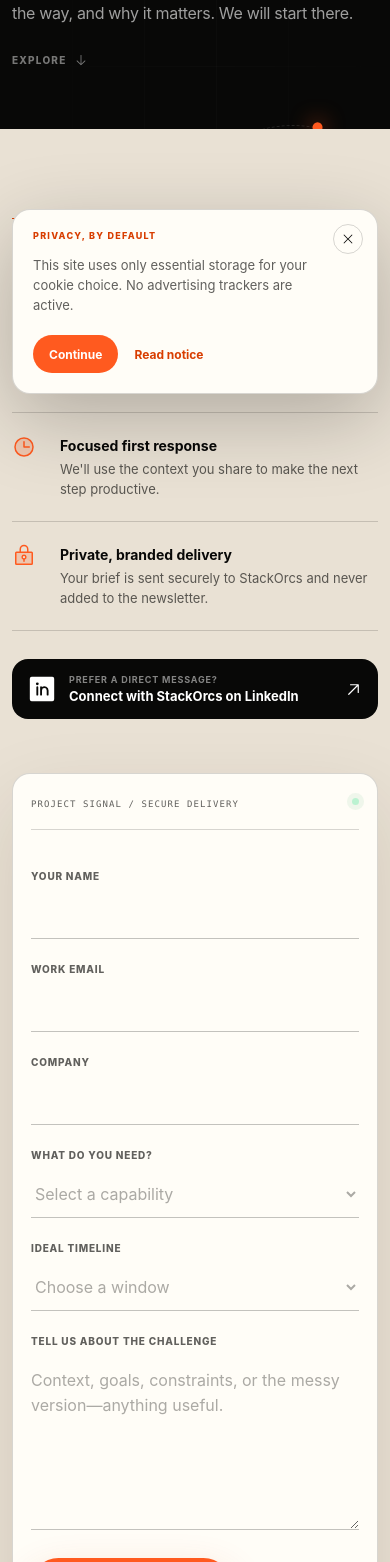
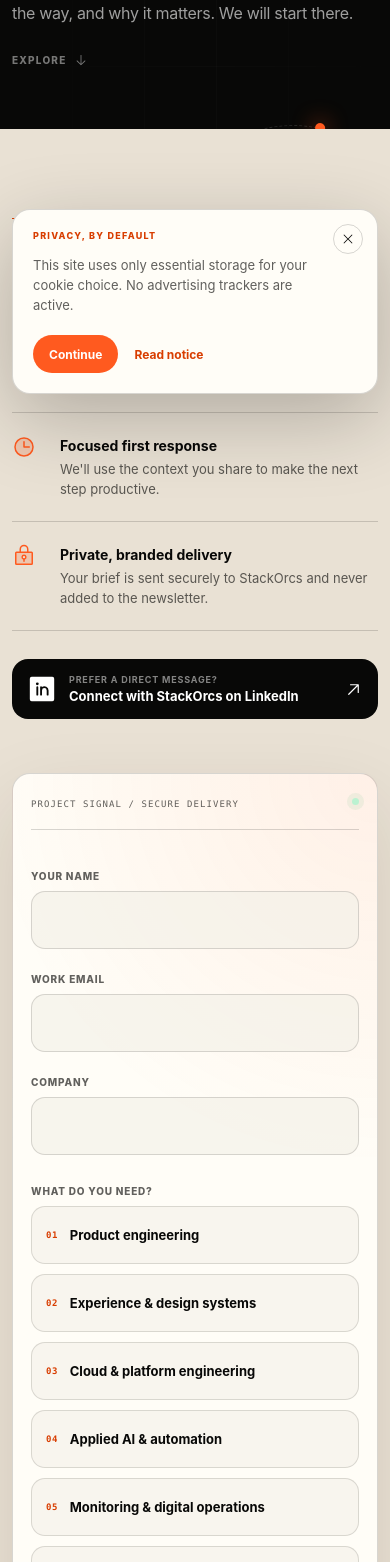
Before and after one commit to vivekgotstack/StackOrcs, a Next.js app: page /contact in a window 390 px wide. Shown: the part 438-2000 px from the top of the page. Built offline with nearby package versions, Linux system fonts and the light colour scheme; no server answers.

Commit message:
Improve newsletter delivery and redesign contact form

```diff
--- a/app/globals.css
+++ b/app/globals.css
@@ -2645,8 +2645,10 @@ button {
   position: relative;
   padding: clamp(28px, 4vw, 52px);
   border: 1px solid var(--line-light);
-  border-radius: 24px;
-  background: var(--paper-bright);
+  border-radius: 28px;
+  background:
+    radial-gradient(circle at 100% 0, rgba(255, 90, 31, 0.08), transparent 24%),
+    var(--paper-bright);
   box-shadow: 0 30px 80px rgba(47, 33, 17, 0.12);
 }
 
@@ -2680,12 +2682,13 @@ button {
   grid-template-columns: 1fr;
 }
 
-.contact-form label {
+.contact-form .text-field {
   display: block;
   margin-bottom: 24px;
 }
 
-.contact-form label > span {
+.contact-form .text-field > span,
+.contact-choice legend {
   display: block;
   margin-bottom: 9px;
   color: var(--muted-light);
@@ -2695,68 +2698,150 @@ button {
   text-transform: uppercase;
 }
 
-.contact-form input,
-.contact-form textarea,
-.contact-form select {
+.contact-form .text-field input,
+.contact-form .text-field textarea {
   width: 100%;
+  padding-inline: 17px;
   color: var(--ink);
-  font-family: var(--font-sans) !important;
-  font-size: 16px;
-  font-weight: 400;
+  font-family: var(--font-sans);
+  font-size: 15px;
+  font-weight: 500;
   letter-spacing: normal;
-  border: 0;
-  border-bottom: 1px solid rgba(8, 8, 7, 0.24);
-  border-radius: 0;
+  border: 1px solid rgba(8, 8, 7, 0.14);
+  border-radius: 14px;
   outline: none;
-  background: transparent;
+  background: rgba(244, 240, 232, 0.68);
   transition:
-    border 200ms ease,
-    box-shadow 200ms ease;
-}
-
-.contact-form option {
-  color: var(--ink);
-  font-family: var(--font-sans) !important;
-  font-size: 16px;
-  font-weight: 400;
-  letter-spacing: normal;
-}
-
-.contact-form select:has(option[value=""]:checked) {
-  color: rgba(8, 8, 7, 0.34);
-}
-
-.contact-form input::placeholder,
-.contact-form textarea::placeholder {
-  color: rgba(8, 8, 7, 0.34);
-  font-family: var(--font-sans) !important;
-  font-size: 16px;
+    border-color 200ms ease,
+    box-shadow 200ms ease,
+    background 200ms ease;
+}
+
+.contact-form .text-field input::placeholder,
+.contact-form .text-field textarea::placeholder {
+  color: rgba(8, 8, 7, 0.4);
+  font-family: var(--font-sans);
+  font-size: 15px;
   font-style: normal;
-  font-weight: 400;
+  font-weight: 500;
   letter-spacing: normal;
   opacity: 1;
 }
 
-.contact-form input,
-.contact-form select {
-  height: 48px;
-}
-
-.contact-form textarea {
-  padding: 12px 0;
+.contact-form .text-field input {
+  height: 58px;
+}
+
+.contact-form .text-field textarea {
+  min-height: 180px;
+  padding-block: 16px;
   resize: vertical;
   line-height: 1.55;
 }
 
-.contact-form input:focus,
-.contact-form textarea:focus,
-.contact-form select:focus {
+.contact-form .text-field input:focus,
+.contact-form .text-field textarea:focus {
   border-color: var(--orange);
-  box-shadow: 0 1px 0 var(--orange);
-}
-
-.contact-form textarea::placeholder {
-  color: rgba(8, 8, 7, 0.34);
+  background: white;
+  box-shadow: 0 0 0 3px rgba(255, 90, 31, 0.12);
+}
+
+.contact-choice {
+  min-width: 0;
+  margin: 6px 0 28px;
+  padding: 0;
+  border: 0;
+}
+
+.contact-choice legend {
+  padding: 0;
+}
+
+.contact-choice__grid {
+  display: grid;
+  grid-template-columns: repeat(2, minmax(0, 1fr));
+  gap: 10px;
+}
+
+.contact-choice__option {
+  position: relative;
+  display: grid;
+  grid-template-columns: auto minmax(0, 1fr) 18px;
+  align-items: center;
+  gap: 12px;
+  min-height: 58px;
+  margin: 0;
+  padding: 12px 14px;
+  border: 1px solid rgba(8, 8, 7, 0.13);
+  border-radius: 14px;
+  background: rgba(244, 240, 232, 0.62);
+  cursor: pointer;
+  transition:
+    border-color 180ms ease,
+    background 180ms ease,
+    transform 180ms var(--ease-out);
+}
+
+.contact-choice__option:hover {
+  border-color: rgba(255, 90, 31, 0.46);
+  background: white;
+  transform: translateY(-2px);
+}
+
+.contact-choice__option input {
+  position: absolute;
+  width: 1px;
+  height: 1px;
+  opacity: 0;
+  pointer-events: none;
+}
+
+.contact-choice__option > span {
+  margin: 0;
+  color: var(--orange-deep);
+  font-family: "SFMono-Regular", Consolas, monospace;
+  font-size: 9px;
+  font-weight: 700;
+  letter-spacing: 0.05em;
+}
+
+.contact-choice__option strong {
+  color: var(--ink);
+  font-size: 13px;
+  font-weight: 650;
+  line-height: 1.25;
+}
+
+.contact-choice__option svg {
+  width: 17px;
+  height: 17px;
+  padding: 3px;
+  color: white;
+  border-radius: 50%;
+  background: var(--orange);
+  opacity: 0;
+  transform: scale(0.7);
+  transition: opacity 180ms ease, transform 180ms var(--ease-out);
+}
+
+.contact-choice__option:has(input:checked) {
+  border-color: var(--orange);
+  background: rgba(255, 90, 31, 0.08);
+  box-shadow: inset 3px 0 0 var(--orange);
+}
+
+.contact-choice__option:has(input:checked) svg {
+  opacity: 1;
+  transform: scale(1);
+}
+
+.contact-choice__option:has(input:focus-visible) {
+  outline: 3px solid rgba(255, 90, 31, 0.2);
+  outline-offset: 2px;
+}
+
+.contact-choice--timeline .contact-choice__grid {
+  grid-template-columns: repeat(2, minmax(0, 1fr));
 }
 
 .contact-form__actions {
@@ -4009,6 +4094,10 @@ button {
     gap: 0;
   }
 
+  .contact-choice--services .contact-choice__grid {
+    grid-template-columns: 1fr;
+  }
+
   .contact-form__actions,
   .brief-ready {
     align-items: flex-start;
@@ -4143,6 +4232,10 @@ button {
 
   .hero-proof > div {
     width: calc(50% - 9px);
+  }
+
+  .contact-choice--timeline .contact-choice__grid {
+    grid-template-columns: 1fr;
   }
 
   .orbit-core {
--- a/components/contact-brief.tsx
+++ b/components/contact-brief.tsx
@@ -5,6 +5,23 @@ import { ArrowUpRight, Check, SpinnerGap, Warning } from "@phosphor-icons/react"
 import { AnimatePresence, motion } from "motion/react";
 
 type Status = "idle" | "sending" | "success" | "error";
+
+const serviceOptions = [
+  "Product engineering",
+  "Experience & design systems",
+  "Cloud & platform engineering",
+  "Applied AI & automation",
+  "Monitoring & digital operations",
+  "Security engineering",
+  "Not sure yet",
+];
+
+const timelineOptions = [
+  "As soon as possible",
+  "Within 1–3 months",
+  "Within 3–6 months",
+  "Exploring for later",
+];
 
 export function ContactBrief() {
   const [status, setStatus] = useState<Status>("idle");
@@ -46,47 +63,48 @@ export function ContactBrief() {
         <input name="website" type="text" tabIndex={-1} autoComplete="off" />
       </label>
       <div className="field-row">
-        <label>
+        <label className="text-field">
           <span>Your name</span>
           <input name="name" type="text" autoComplete="name" maxLength={100} required />
         </label>
-        <label>
+        <label className="text-field">
           <span>Work email</span>
           <input name="email" type="email" autoComplete="email" maxLength={254} required />
         </label>
       </div>
-      <div className="field-row">
-        <label>
+      <div className="field-row field-row--single">
+        <label className="text-field">
           <span>Company</span>
           <input name="company" type="text" autoComplete="organization" maxLength={140} />
         </label>
-        <label>
-          <span>What do you need?</span>
-          <select name="service" defaultValue="">
-            <option value="" disabled>Select a capability</option>
-            <option>Product engineering</option>
-            <option>Experience & design systems</option>
-            <option>Cloud & platform engineering</option>
-            <option>Applied AI & automation</option>
-            <option>Monitoring & digital operations</option>
-            <option>Security engineering</option>
-            <option>Not sure yet</option>
-          </select>
-        </label>
       </div>
-      <div className="field-row field-row--single">
-        <label>
-          <span>Ideal timeline</span>
-          <select name="timeline" defaultValue="">
-            <option value="" disabled>Choose a window</option>
-            <option>As soon as possible</option>
-            <option>Within 1–3 months</option>
-            <option>Within 3–6 months</option>
-            <option>Exploring for later</option>
-          </select>
-        </label>
-      </div>
-      <label>
+      <fieldset className="contact-choice contact-choice--services">
+        <legend>What do you need?</legend>
+        <div className="contact-choice__grid">
+          {serviceOptions.map((option, index) => (
+            <label className="contact-choice__option" key={option}>
+              <input name="service" type="radio" value={option} />
+              <span>0{index + 1}</span>
+              <strong>{option}</strong>
+              <Check weight="bold" aria-hidden="true" />
+            </label>
+          ))}
+        </div>
+      </fieldset>
+      <fieldset className="contact-choice contact-choice--timeline">
+        <legend>Ideal timeline</legend>
+        <div className="contact-choice__grid">
+          {timelineOptions.map((option, index) => (
+            <label className="contact-choice__option" key={option}>
+              <input name="timeline" type="radio" value={option} />
+              <span>0{index + 1}</span>
+              <strong>{option}</strong>
+              <Check weight="bold" aria-hidden="true" />
+            </label>
+          ))}
+        </div>
+      </fieldset>
+      <label className="text-field text-field--challenge">
         <span>Tell us about the challenge</span>
         <textarea
           name="challenge"
--- a/lib/email-templates.ts
+++ b/lib/email-templates.ts
@@ -85,6 +85,19 @@ export function newsletterWelcomeEmail(firstName?: string) {
   );
 }
 
+export function newsletterOwnerEmail(email: string, firstName?: string) {
+  return shell(
+    `<div style="color:${orange};font-size:11px;font-weight:800;letter-spacing:1.5px;text-transform:uppercase">New Field Notes subscriber</div>
+<h1 style="margin:14px 0 18px;font-size:38px;line-height:1.04;letter-spacing:-1.8px">The audience<br>just grew.</h1>
+<p style="margin:0 0 24px;color:${muted};font-size:16px;line-height:1.7">A new reader subscribed through stackorcs.com.</p>
+<table role="presentation" width="100%" cellspacing="0" cellpadding="0">
+<tr><td style="padding:11px 0;color:${muted};font-size:12px;border-bottom:1px solid #ded8cf">Name</td><td style="padding:11px 0;text-align:right;font-weight:650;border-bottom:1px solid #ded8cf">${escapeHtml(firstName || "Not provided")}</td></tr>
+<tr><td style="padding:11px 0;color:${muted};font-size:12px;border-bottom:1px solid #ded8cf">Email</td><td style="padding:11px 0;text-align:right;font-weight:650;border-bottom:1px solid #ded8cf">${escapeHtml(email)}</td></tr>
+</table>`,
+    `New Field Notes subscriber: ${email}`,
+  );
+}
+
 export function broadcastEmail(input: {
   title: string;
   excerpt: string;
```
Also changed, not shown: app/api/newsletter/route.ts (+32 -13 lines).
